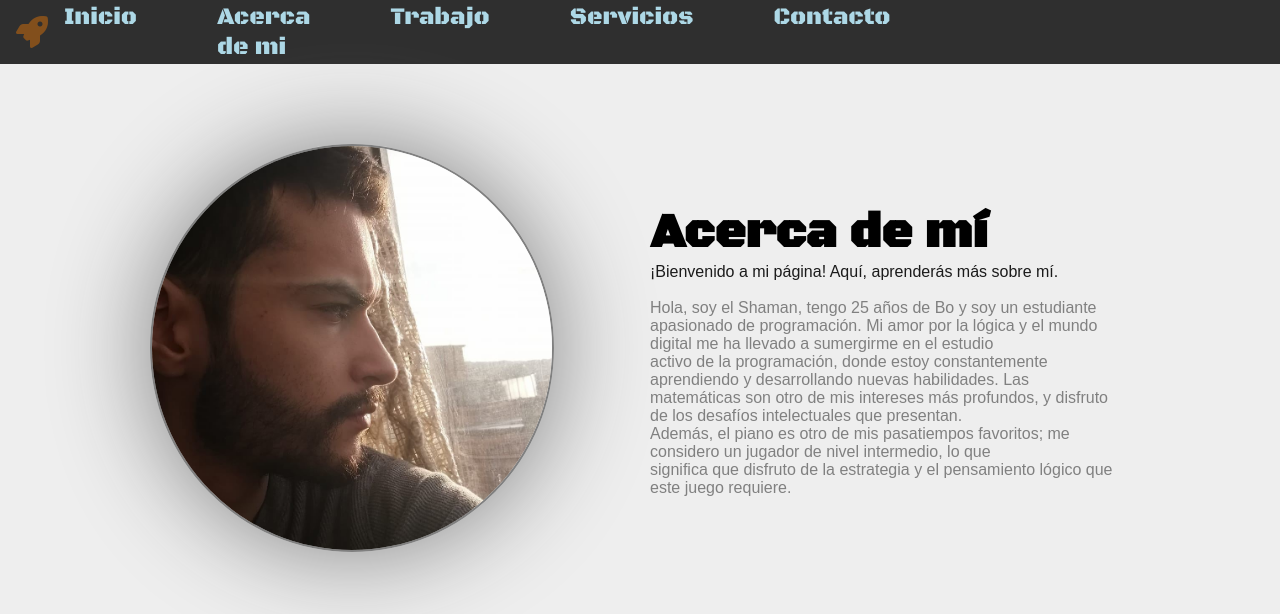
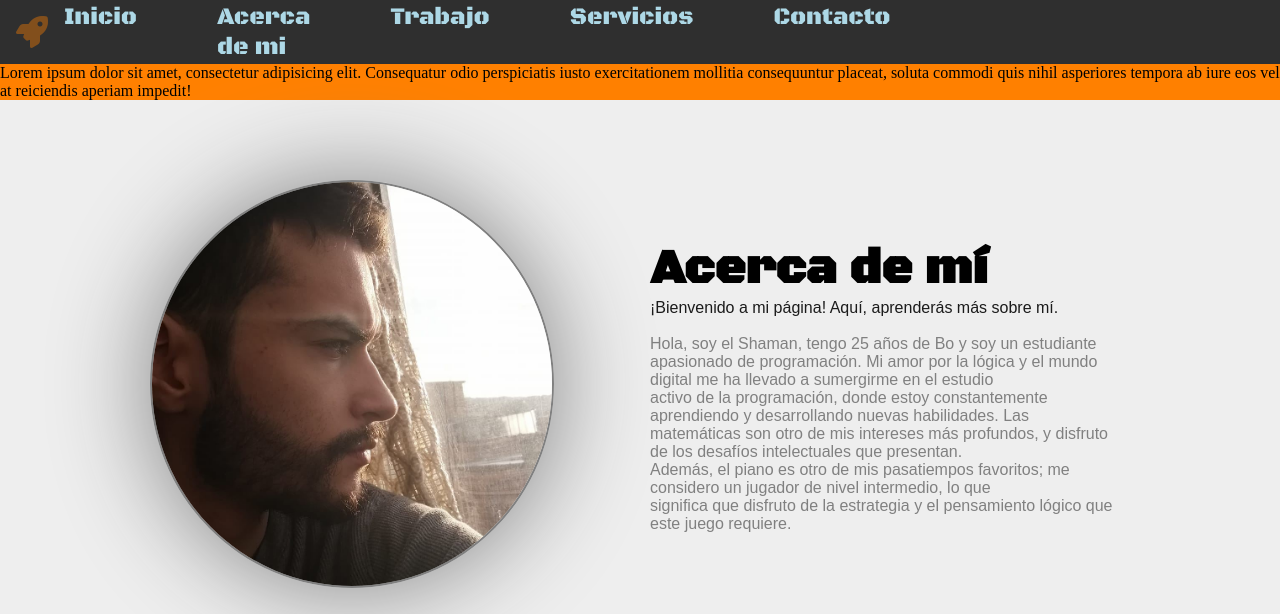
Before and after one commit to TheSamer23/miprimerapagina, a plain HTML site: page index.html in a window 1280 px wide. Shown: the top 614 px of the page. Drawn offline with Linux system fonts and the light colour scheme.

Commit message:
mi primera confirmación de actualización

```diff
--- a/assets/css/styles.css
+++ b/assets/css/styles.css
@@ -222,3 +222,7 @@ div span {
 }
     /* Aquí puedes escribir los estilos que se aplicarán en pantallas más pequeñas */
   }
+
+.greeting {
+    background-color: #ff8000;
+}
--- a/index.html
+++ b/index.html
@@ -29,6 +29,10 @@
         </header>
 
         <main>
+            <div class="greeting">
+                Lorem ipsum dolor sit amet, consectetur adipisicing elit. Consequatur odio perspiciatis iusto exercitationem mollitia
+                consequuntur placeat, soluta commodi quis nihil asperiores tempora ab iure eos vel at reiciendis aperiam impedit!
+            </div>
             <section class="seccion-1">
                 <div class="acerca-imagen">
                     <img id="imagen1" src="img/samer.jpg" alt="imagen personal">
```
